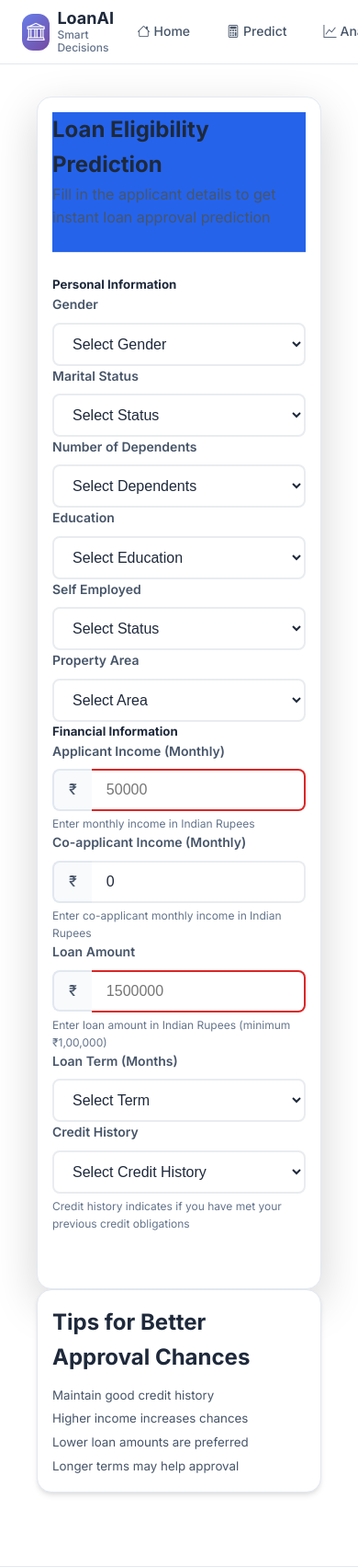
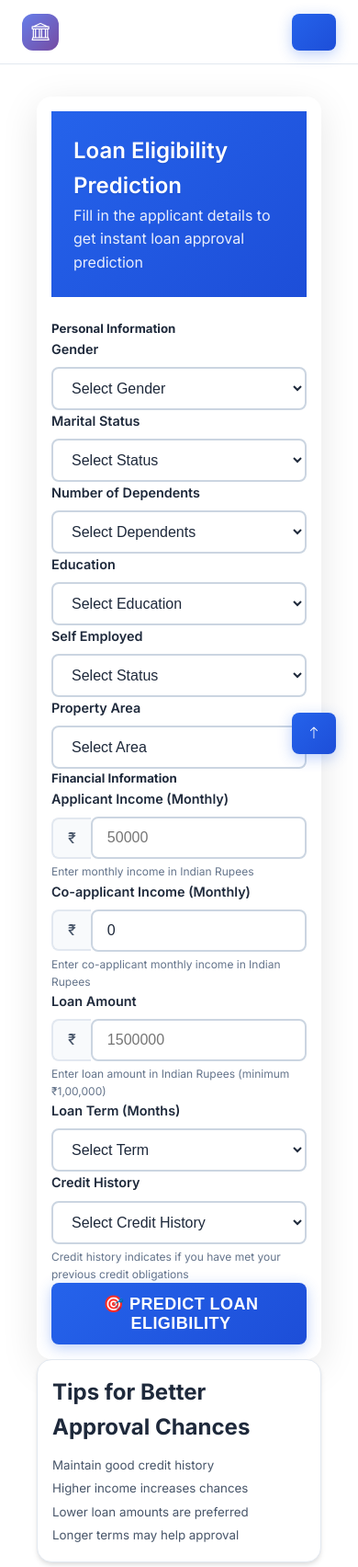
Before and after one commit to nehas2004/loan_sanctioning_system, a Flask app: page /predict in a window 390 px wide. Shown: the top 1704 px of the page at 92% size. Run offline with Flask 3, Linux system fonts and the light colour scheme; some libraries are stand-ins or nearby versions.

Commit message:
Professional frontend improvements - Enhanced visibility, mobile responsive design, better contrast

```diff
--- a/static/css/style.css
+++ b/static/css/style.css
@@ -92,6 +92,73 @@
     --shadow-md: 0 4px 6px -1px rgba(0, 0, 0, 0.3), 0 2px 4px -1px rgba(0, 0, 0, 0.2);
     --shadow-lg: 0 10px 15px -3px rgba(0, 0, 0, 0.3), 0 4px 6px -2px rgba(0, 0, 0, 0.2);
     --shadow-xl: 0 20px 25px -5px rgba(0, 0, 0, 0.4), 0 10px 10px -5px rgba(0, 0, 0, 0.2);
+}
+
+/* Enhanced Professional Styles - Better Visibility & Contrast */
+.text-enhanced {
+    color: var(--text-primary) !important;
+    font-weight: 600 !important;
+    text-shadow: 0 1px 2px rgba(0, 0, 0, 0.1);
+}
+
+.btn-enhanced {
+    background: linear-gradient(135deg, var(--primary) 0%, var(--primary-dark) 100%) !important;
+    color: white !important;
+    border: none !important;
+    font-weight: 600 !important;
+    letter-spacing: 0.025em;
+    text-transform: uppercase;
+    font-size: 0.9rem;
+    padding: 12px 24px !important;
+    border-radius: 8px !important;
+    box-shadow: 0 4px 15px rgba(37, 99, 235, 0.3) !important;
+    transition: all 0.3s ease !important;
+}
+
+.btn-enhanced:hover {
+    transform: translateY(-2px) !important;
+    box-shadow: 0 8px 25px rgba(37, 99, 235, 0.4) !important;
+    color: white !important;
+}
+
+.card-enhanced {
+    border: none !important;
+    border-radius: 16px !important;
+    box-shadow: 0 10px 40px rgba(0, 0, 0, 0.1) !important;
+    overflow: hidden;
+    background: var(--bg-primary) !important;
+}
+
+.card-header-enhanced {
+    background: linear-gradient(135deg, var(--primary) 0%, var(--primary-dark) 100%) !important;
+    color: white !important;
+    border: none !important;
+    padding: 24px !important;
+}
+
+.form-enhanced .form-label {
+    color: var(--text-primary) !important;
+    font-weight: 600 !important;
+    margin-bottom: 8px !important;
+    font-size: 0.9rem !important;
+}
+
+.form-enhanced .form-control,
+.form-enhanced .form-select {
+    border: 2px solid var(--border-medium) !important;
+    border-radius: 8px !important;
+    padding: 12px 16px !important;
+    font-size: 1rem !important;
+    color: var(--text-primary) !important;
+    background: var(--bg-primary) !important;
+    transition: all 0.3s ease !important;
+}
+
+.form-enhanced .form-control:focus,
+.form-enhanced .form-select:focus {
+    border-color: var(--primary) !important;
+    box-shadow: 0 0 0 3px rgba(37, 99, 235, 0.1) !important;
+    outline: none !important;
 }
 
 /* Reset and Base Styles */
@@ -242,22 +309,29 @@ body {
     padding: var(--space-sm) var(--space-md);
     border-radius: var(--radius-md);
     text-decoration: none;
-    color: var(--text-secondary);
-    font-weight: 500;
+    color: var(--text-primary) !important;
+    font-weight: 600;
     font-size: var(--font-size-sm);
     transition: all var(--transition-fast);
     position: relative;
+    opacity: 1 !important;
+    visibility: visible !important;
+    background-color: transparent;
+    border: 1px solid transparent;
 }
 
 .nav-link:hover {
-    color: var(--primary);
+    color: var(--primary) !important;
     background-color: var(--bg-tertiary);
     transform: translateY(-1px);
+    border-color: var(--primary);
+    box-shadow: 0 2px 8px rgba(37, 99, 235, 0.2);
 }
 
 .nav-link.active {
-    color: var(--primary);
+    color: var(--primary) !important;
     background-color: var(--bg-tertiary);
+    border-color: var(--primary);
 }
 
 .nav-link.active::after {
@@ -297,6 +371,74 @@ body {
     background: var(--bg-tertiary);
     color: var(--primary);
     transform: scale(1.05);
+}
+
+/* Mobile Menu Toggle */
+.mobile-menu-toggle {
+    display: none;
+    flex-direction: column;
+    width: 40px;
+    height: 40px;
+    border: none;
+    background: transparent;
+    cursor: pointer;
+    padding: 8px;
+    gap: 4px;
+    align-items: center;
+    justify-content: center;
+}
+
+.mobile-menu-toggle span {
+    width: 20px;
+    height: 2px;
+    background: var(--text-primary);
+    transition: all 0.3s ease;
+    border-radius: 1px;
+}
+
+/* Mobile Responsive Navigation */
+@media (max-width: 768px) {
+    .mobile-menu-toggle {
+        display: flex;
+    }
+
+    .nav-menu {
+        position: fixed;
+        top: var(--navbar-height);
+        left: 0;
+        right: 0;
+        background: var(--bg-primary);
+        flex-direction: column;
+        padding: var(--space-lg);
+        box-shadow: var(--shadow-lg);
+        transform: translateY(-100%);
+        opacity: 0;
+        visibility: hidden;
+        transition: all 0.3s ease;
+        z-index: 999;
+    }
+
+    .nav-menu.active {
+        transform: translateY(0);
+        opacity: 1;
+        visibility: visible;
+    }
+
+    .nav-link {
+        padding: var(--space-md) var(--space-lg);
+        width: 100%;
+        text-align: left;
+        border-radius: var(--radius-lg);
+        margin-bottom: var(--space-xs);
+    }
+
+    .brand-text {
+        display: none;
+    }
+
+    .brand-icon {
+        margin-right: 0;
+    }
 }
 
 .mobile-menu-toggle {
--- a/static/js/main.js
+++ b/static/js/main.js
@@ -28,6 +28,9 @@ document.addEventListener('DOMContentLoaded', function() {
 
     // Initialize navigation
     initializeNavigation();
+
+    // Initialize mobile menu
+    initializeMobileMenu();
 
     // Initialize charts if present
     initializeCharts();
@@ -452,6 +455,66 @@ function formatIndianCurrency(amount) {
     }
 }
 
+// Mobile Menu Management
+function initializeMobileMenu() {
+    const mobileMenuToggle = document.getElementById('mobileMenuToggle');
+    const navMenu = document.getElementById('navMenu');
+
+    if (mobileMenuToggle && navMenu) {
+        mobileMenuToggle.addEventListener('click', function() {
+            navMenu.classList.toggle('active');
+            this.classList.toggle('active');
+        });
+
+        // Close menu when clicking on a nav link
+        const navLinks = navMenu.querySelectorAll('.nav-link');
+        navLinks.forEach(link => {
+            link.addEventListener('click', function() {
+                navMenu.classList.remove('active');
+                mobileMenuToggle.classList.remove('active');
+            });
+        });
+
+        // Close menu when clicking outside
+        document.addEventListener('click', function(event) {
+            if (!navMenu.contains(event.target) && !mobileMenuToggle.contains(event.target)) {
+                navMenu.classList.remove('active');
+                mobileMenuToggle.classList.remove('active');
+            }
+        });
+    }
+}
+
+// Enhanced Button Visibility Fix
+function enhanceButtonVisibility() {
+    // Force visibility and styling for all buttons
+    const buttons = document.querySelectorAll('.btn, button, [type="submit"]');
+    buttons.forEach(button => {
+        button.style.opacity = '1';
+        button.style.visibility = 'visible';
+        button.style.pointerEvents = 'auto';
+
+        // Add enhanced classes if not present
+        if (!button.classList.contains('btn-enhanced')) {
+            button.classList.add('btn-enhanced');
+        }
+    });
+
+    // Force visibility for navigation links
+    const navLinks = document.querySelectorAll('.nav-link');
+    navLinks.forEach(link => {
+        link.style.opacity = '1';
+        link.style.visibility = 'visible';
+        link.style.color = 'var(--text-primary)';
+        link.style.fontWeight = '600';
+    });
+}
+
+// Call enhancement functions
+document.addEventListener('DOMContentLoaded', function() {
+    setTimeout(enhanceButtonVisibility, 100);
+});
+
 // Export functions for use in other scripts
 window.LoanSystem = {
     showLoadingState,
@@ -461,5 +524,6 @@ window.LoanSystem = {
     formatCurrency,
     formatIndianCurrency,
     formatPercentage,
-    debounce
+    debounce,
+    enhanceButtonVisibility
 };
--- a/templates/predict.html
+++ b/templates/predict.html
@@ -6,16 +6,16 @@
 <div class="container py-5">
     <div class="row justify-content-center">
         <div class="col-lg-8">
-            <div class="card shadow-lg">
-                <div class="card-header bg-primary text-white">
-                    <h3 class="card-title mb-0">
+            <div class="card card-enhanced">
+                <div class="card-header card-header-enhanced">
+                    <h3 class="card-title mb-0 text-enhanced" style="color: white !important;">
                         <i class="fas fa-calculator me-2"></i>
                         Loan Eligibility Prediction
                     </h3>
-                    <p class="card-text mb-0 mt-2">Fill in the applicant details to get instant loan approval prediction</p>
+                    <p class="card-text mb-0 mt-2" style="color: rgba(255,255,255,0.9) !important;">Fill in the applicant details to get instant loan approval prediction</p>
                 </div>
 
-                <div class="card-body">
+                <div class="card-body form-enhanced">
                     {% if error %}
                     <div class="alert alert-danger" role="alert">
                         <i class="fas fa-exclamation-triangle me-2"></i>{{ error }}
@@ -157,9 +157,9 @@
                             <!-- Submit Button -->
                             <div class="col-12 mt-4">
                                 <div class="d-grid gap-2">
-                                    <button type="submit" class="btn btn-primary btn-lg" id="predictBtn">
+                                    <button type="submit" class="btn btn-enhanced btn-lg" id="predictBtn">
                                         <i class="fas fa-magic me-2"></i>
-                                        Predict Loan Eligibility
+                                        🎯 Predict Loan Eligibility
                                     </button>
                                 </div>
                             </div>
```
Also changed, not shown: templates/index.html (+4 -4 lines).
